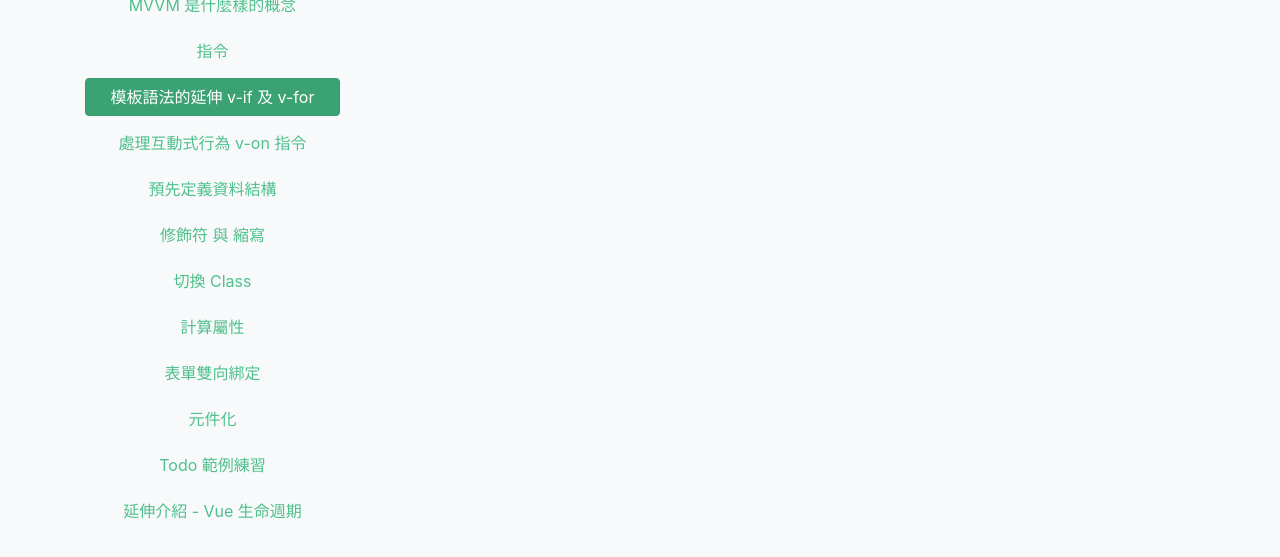
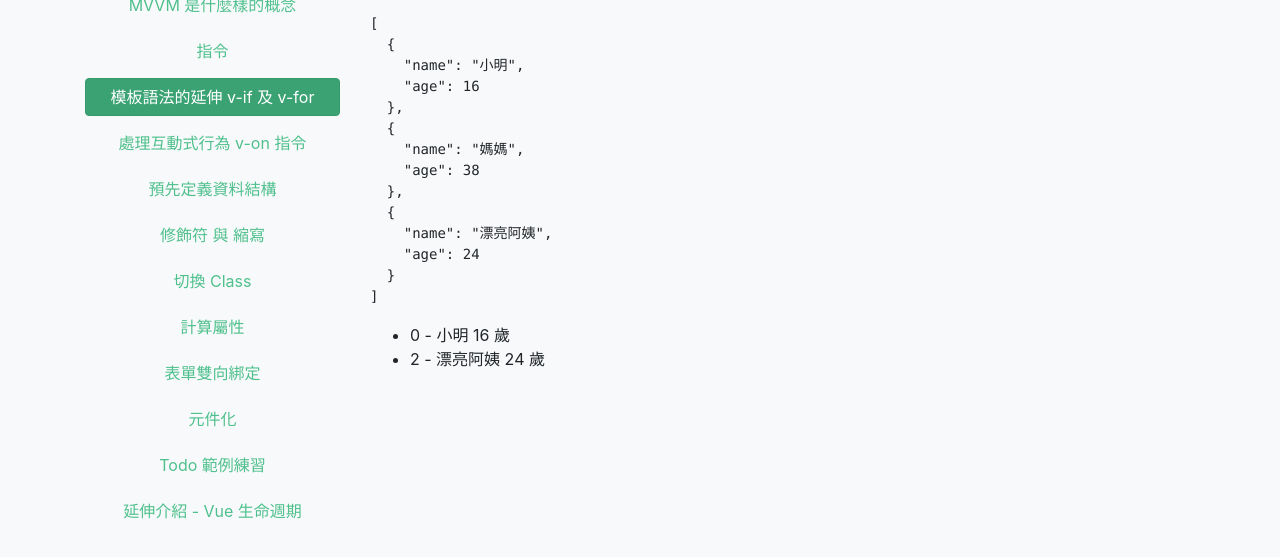
Before and after one commit to tiida54/hexschool-Vue.js, a plain HTML site: page basic/if_for.html in a window 1280 px wide. Shown: the part 237-794 px from the top of the page. Drawn offline with Linux system fonts and the light colour scheme.

Commit message:
[ADD] chapter-2 Vue.js v-for
2-10 / v-for / v-if

```diff
--- a/basic/if_for.html
+++ b/basic/if_for.html
@@ -8,7 +8,8 @@
     <link rel="stylesheet" href="/stylesheets/all.css">
     <script defer src="https://use.fontawesome.com/releases/v5.0.8/js/solid.js" integrity="sha384-+Ga2s7YBbhOD6nie0DzrZpJes+b2K1xkpKxTFFcx59QmVPaSA8c7pycsNaFwUK6l" crossorigin="anonymous"></script>
     <script defer src="https://use.fontawesome.com/releases/v5.0.8/js/regular.js" integrity="sha384-t7yHmUlwFrLxHXNLstawVRBMeSLcXTbQ5hsd0ifzwGtN7ZF7RZ8ppM7Ldinuoiif" crossorigin="anonymous"></script>
-    <script defer src="https://use.fontawesome.com/releases/v5.0.8/js/fontawesome.js" integrity="sha384-7ox8Q2yzO/uWircfojVuCQOZl+ZZBg2D2J5nkpLqzH1HY0C1dHlTKIbpRz/LG23c" crossorigin="anonymous"></script>    <script src="/javascripts/vendor.js"></script>
+    <script defer src="https://use.fontawesome.com/releases/v5.0.8/js/fontawesome.js" integrity="sha384-7ox8Q2yzO/uWircfojVuCQOZl+ZZBg2D2J5nkpLqzH1HY0C1dHlTKIbpRz/LG23c" crossorigin="anonymous"></script>
+    <script src="/javascripts/vendor.js"></script>
 
   </head>
 
@@ -146,7 +147,12 @@
 </div>
 
 <div id="app">
-
+    <pre>{{ list }}</pre>
+    <ul>
+      <li v-for="(item, key) in list" v-if="item.age < 30">
+        {{ key }} - {{ item.name }}  {{ item.age }} 歲
+      </li>
+    </ul>
 </div>
 
 <script>
@@ -171,14 +177,6 @@ var app = new Vue({
 })
 </script>
 
-<!-- 解答：
-<pre>{{ list }}</pre>
-<ul>
-  <li v-for="(item, key) in list" v-if="item.age < 30">
-    {{ key }} {{ item.name }}
-  </li>
-</ul>
--->
         </div>
       </div>
     </div>
```
